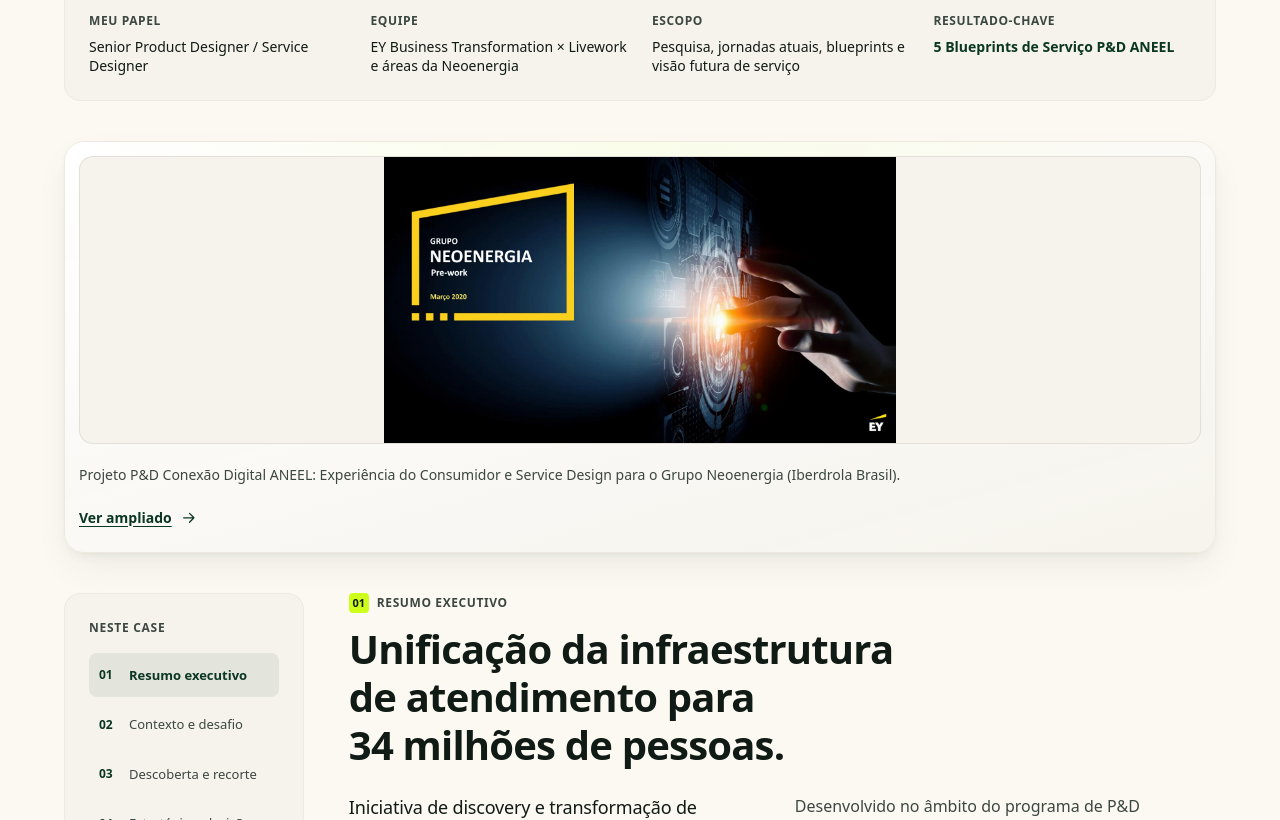
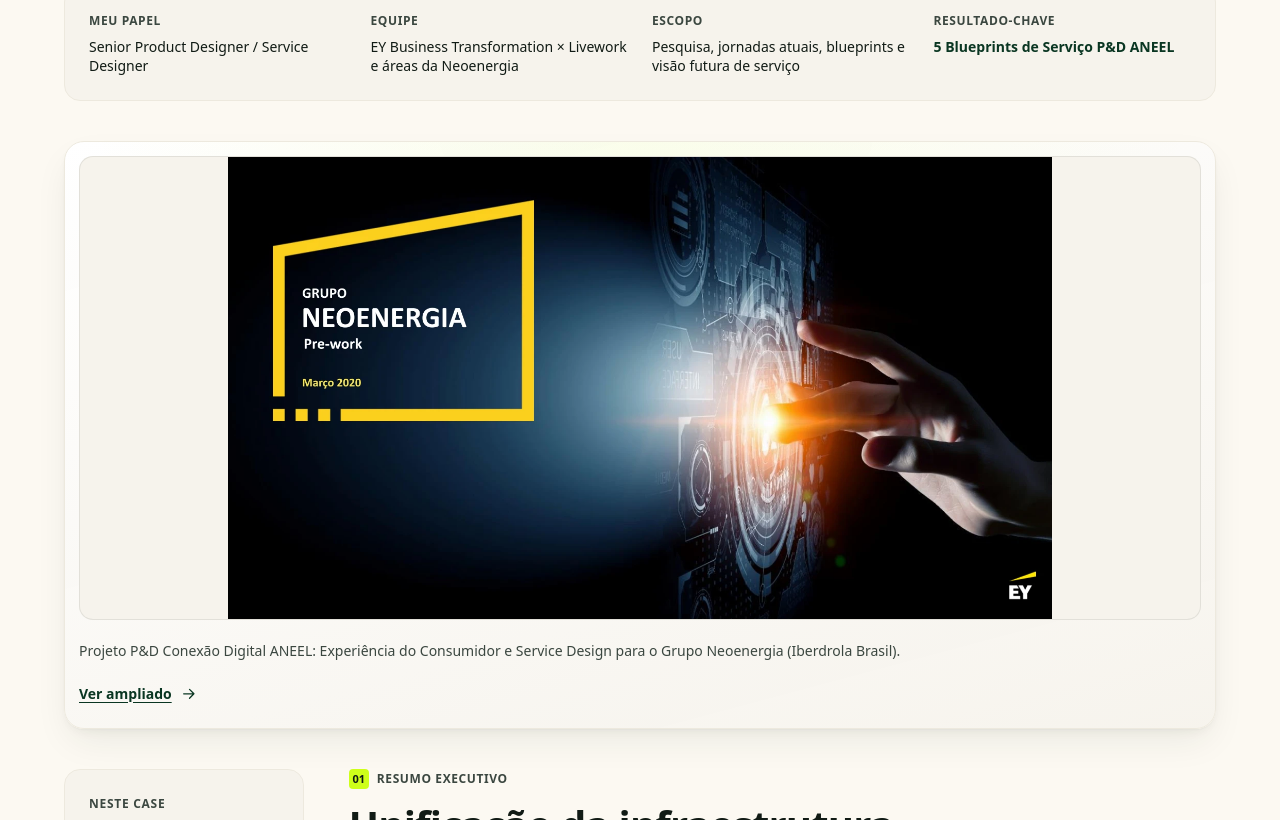
Before and after one commit to israelfull-commits/portfolio, a React (Vite) app in the folder site/: page /cases/neoenergia-conexao-digital in a window 1280 px wide. Shown: the part 533-1353 px from the top of the page. Built offline with nearby package versions, Linux system fonts and the light colour scheme; a web font is replaced by a local one.

Commit message:
fix(hero): tighten full-bleed Einstein Hero framing from 3K RGBA master and expand hero max-height to eliminate side pillars

```diff
--- a/site/src/components/case-presentation.css
+++ b/site/src/components/case-presentation.css
@@ -209,7 +209,7 @@
   overflow: hidden;
   border: 1px solid rgba(23, 32, 25, 0.09);
   background: var(--cp-surface);
-  max-height: clamp(280px, 36vh, 380px);
+  max-height: clamp(340px, 58vh, 640px);
   display: flex;
   align-items: center;
   justify-content: center;
@@ -218,7 +218,7 @@
 .cp-hero-visual .cp-figure :is(img, .cp-figure-crop) {
   width: 100%;
   max-width: 100%;
-  max-height: clamp(280px, 36vh, 380px);
+  max-height: clamp(340px, 58vh, 640px);
   height: 100%;
   object-fit: contain;
   object-position: center;
--- a/site/src/pages/CasePages.tsx
+++ b/site/src/pages/CasePages.tsx
@@ -128,7 +128,7 @@ function Sources({ project }: { project: string }) {
 const einsteinHero: CaseImage = {
   src: "/images/hiae-capa-editorial-1600.webp",
   width: 2560,
-  height: 1440,
+  height: 1271,
   alt: "Taxonomia do Design System e modelagem visual modular dos laudos do Hospital Israelita Albert Einstein",
   caption:
     "Taxonomia oficial do Design System: anatomia de campos, tokens tipográficos e componentes modulares para estruturação de laudos laboratoriais.",
```
Also changed, not shown: site/public/images/hiae-capa-editorial-1600.webp, site/public/images/hiae-taxonomia-laudo-2000.webp, 1 other file (tests, documents, lock files or other folders).
